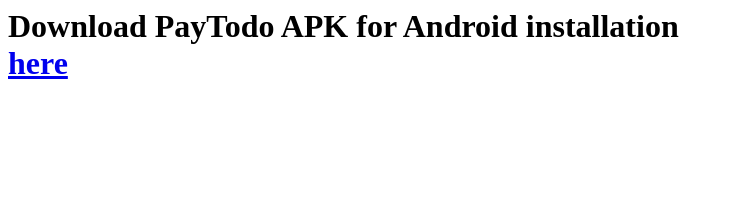
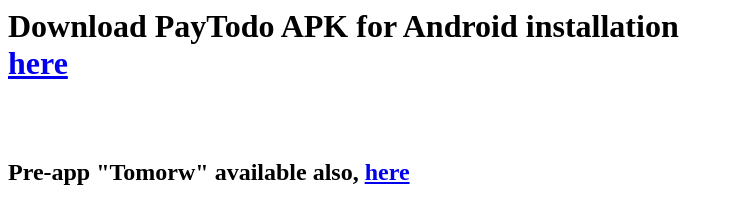
Before and after one commit to tomtemor/PTD, a plain HTML site: page index.html in a window 1280 px wide. Shown: the whole page, without its empty margins (0-734 px from the left). Drawn offline with Linux system fonts and the light colour scheme.

Commit message:
Update index.html

```diff
--- a/index.html
+++ b/index.html
@@ -1,3 +1,6 @@
 
 <H1>Download PayTodo APK for Android installation
   <br><a href="https://drive.google.com/file/d/1C9OKjcpTLADiHEsupsZoAlS3TU6koYwy/view?usp=share_link">here</a></h1>
+<br><br>
+<h2>
+Pre-app "Tomorw" available also, <a href="https://drive.google.com/file/d/1CAM4ST8CmV8C4z0VFJ3Lr0ghCCBD7PGI/view?usp=sharing&authuser=0">here</a></h2>
```
